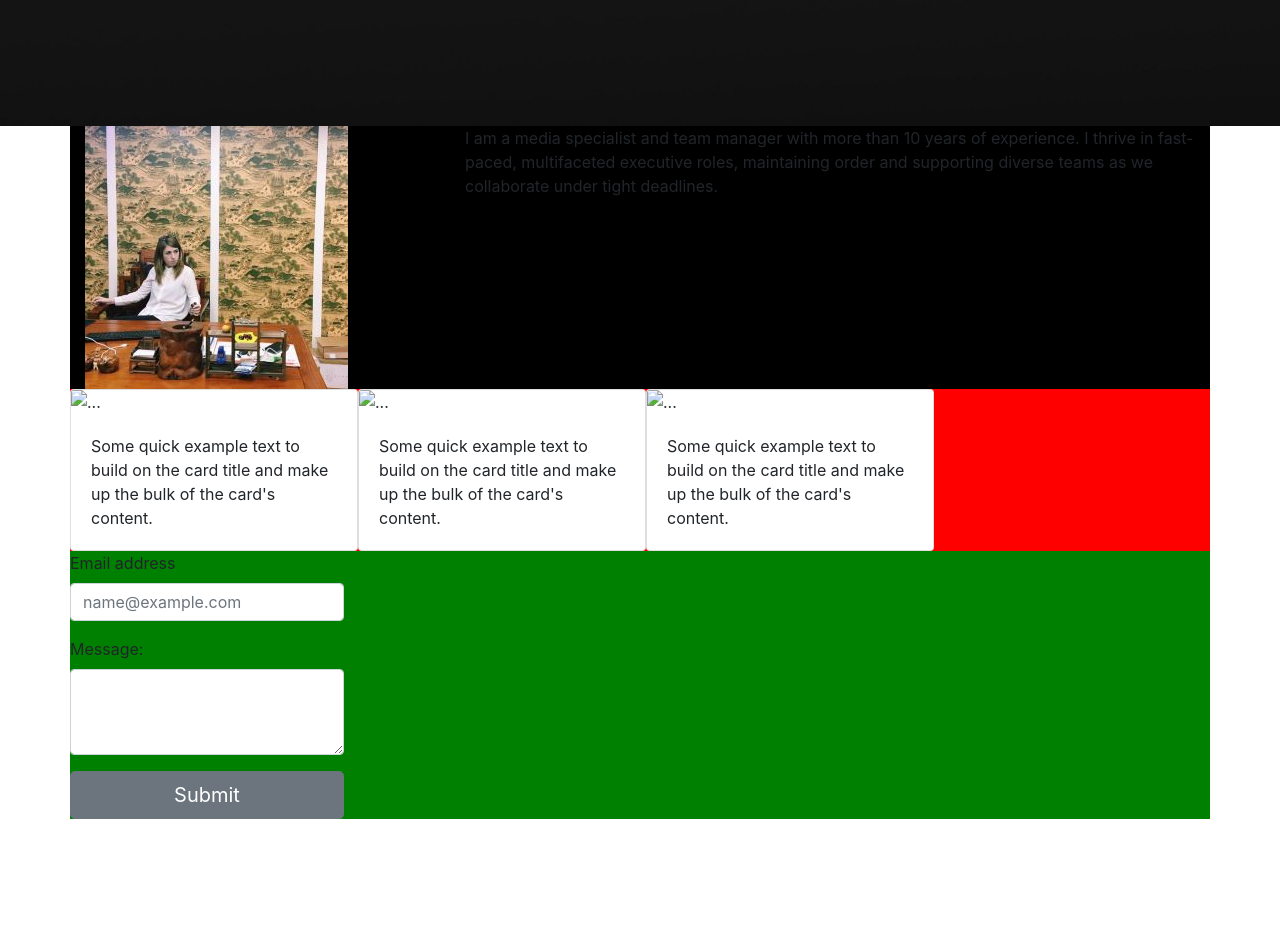
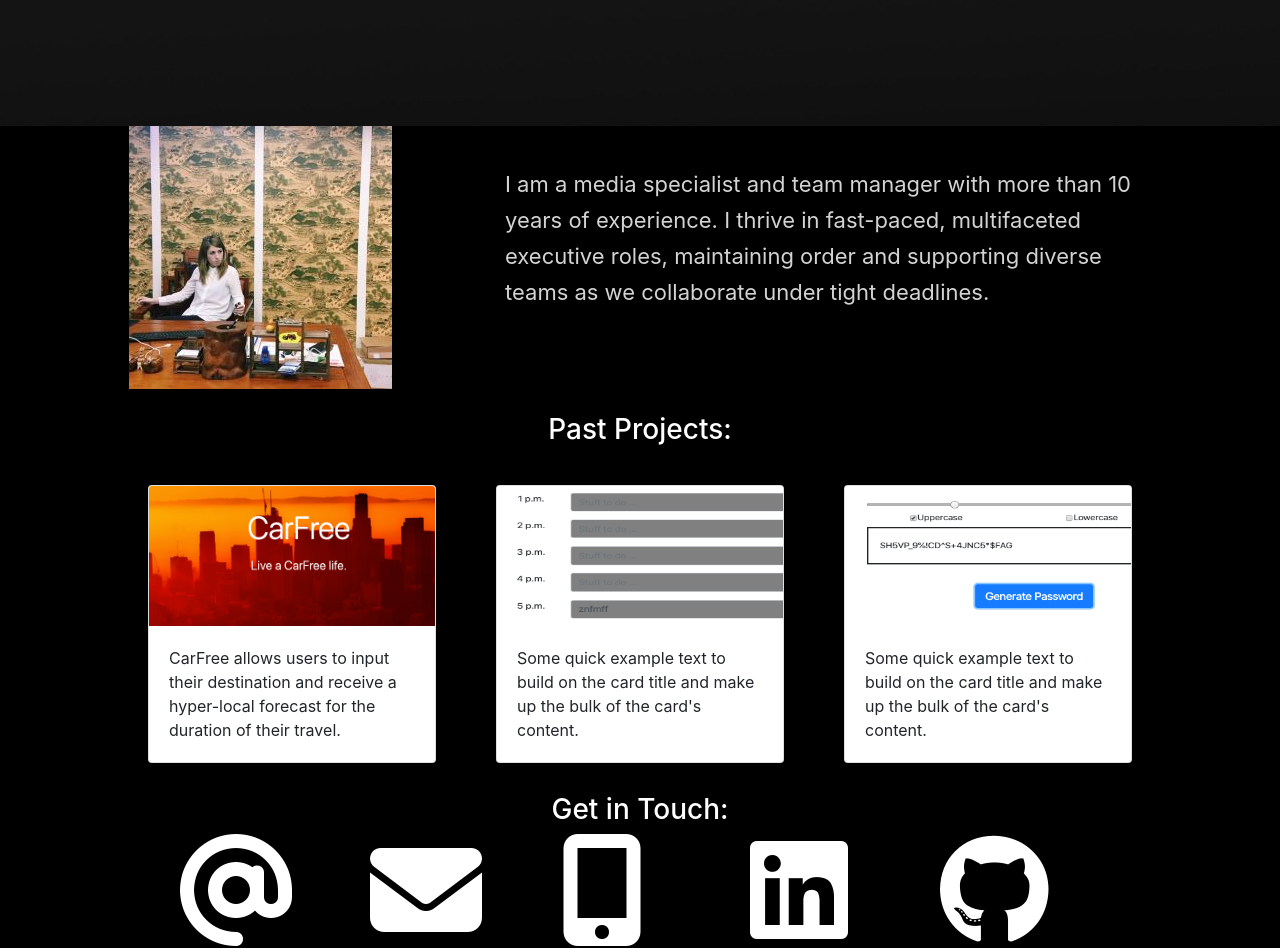
Before and after one commit to marykatewhite/NewPortfolio, a plain HTML site: page index.html in a window 1280 px wide. Shown: the part 480-1428 px from the top of the page. Before the commit the page ends 1299 px from the top, so only its background shows below. Drawn offline with nearby package versions, Linux system fonts and the light colour scheme.

Commit message:
adds a lil content, styles a lil bit, everything is darkness

```diff
--- a/index.html
+++ b/index.html
@@ -5,17 +5,17 @@
     <meta charset="UTF-8">
     <meta name="viewport" content="width=device-width, initial-scale=1.0">
     <meta http-equiv="X-UA-Compatible" content="ie=edge">
+    <script src="https://kit.fontawesome.com/aaecb17ad1.js" crossorigin="anonymous"></script>
     <link rel="stylesheet" href="./style.css">
     <link rel="stylesheet" href="https://stackpath.bootstrapcdn.com/bootstrap/4.4.1/css/bootstrap.min.css"
         integrity="sha384-Vkoo8x4CGsO3+Hhxv8T/Q5PaXtkKtu6ug5TOeNV6gBiFeWPGFN9MuhOf23Q9Ifjh" crossorigin="anonymous">
     <title>Mary Kate White</title>
 </head>
 
-<body>
-    <nav class="navbar navbar-expand-lg navbar-light bg-light">
-        <a class="navbar-brand" href="#">MKW</a>
-        <button class="navbar-toggler" type="button" data-toggle="collapse" data-target="#navbarTogglerDemo02"
-            aria-controls="navbarTogglerDemo02" aria-expanded="false" aria-label="Toggle navigation">
+<body style="background-color:#000000">
+    <nav class="navbar navbar-expand-lg navbar-collapse show collapse navbar-light bg-light">
+        <a class="navbar-brand" href="index.html">MKW</a>
+        <button class="navbar-toggler" type="button" data-toggle="collapse" data-target="#navbarTogglerDemo02">
             <span class="navbar-toggler-icon"></span>
         </button>
 
@@ -43,30 +43,37 @@
 
     <div class="container" id="aboutMe">
         <div class="row">
-            <div class="col-xs-12 col-md-4">
-                <img src="images/vcool.jpg" alt="Mary Kate White">
+            <div class="col-xs-12 col-md-4 justify-content-center">
+                <img src="images/vcool.jpg" id="myFace" alt="Mary Kate White">
             </div>
-            <div class="col-xs-12 col-md-8">
-                I am a media specialist and team manager with more than 10 years of experience. I thrive in fast-paced,
-                multifaceted executive roles, maintaining order and supporting diverse teams as we collaborate under
-                tight deadlines.
+            <div class="col-xs-12 col-md-8 vertical-center">
+                <p id="bioText">I am a media specialist and team manager with more than 10 years of experience. I thrive
+                    in fast-paced,
+                    multifaceted executive roles, maintaining order and supporting diverse teams as we collaborate under
+                    tight deadlines.</p>
             </div>
         </div>
     </div>
 
     <div class="container" id="projects">
-        <div class="row">
+        <div class="row justify-content-center">
+            <div class="col-xs-12">
+                <br>
+                <h3 id="pastProjects">Past Projects:</h3>
+            </div>
+        </div>
+        <div class="row justify-content-center">
 
             <div class="card" style="width: 18rem;">
-                <img src="..." class="card-img-top" alt="...">
+                <img src="images/carfree card.png" class="card-img-top" alt="carfree">
                 <div class="card-body">
-                    <p class="card-text">Some quick example text to build on the card title and make up the bulk of the
-                        card's content.</p>
+                    <p class="card-text">CarFree allows users to input their destination and receive a hyper-local
+                        forecast for the duration of their travel.</p>
                 </div>
             </div>
 
             <div class="card" style="width: 18rem;">
-                <img src="..." class="card-img-top" alt="...">
+                <img src="images/dayplanner2.png" class="card-img-top" alt="dayplanner">
                 <div class="card-body">
                     <p class="card-text">Some quick example text to build on the card title and make up the bulk of the
                         card's content.</p>
@@ -75,7 +82,7 @@
 
 
             <div class="card" style="width: 18rem;">
-                <img src="..." class="card-img-top" alt="...">
+                <img src="images/password generator.png" class="card-img-top" alt="passwordgenerator">
                 <div class="card-body">
                     <p class="card-text">Some quick example text to build on the card title and make up the bulk of the
                         card's content.</p>
@@ -86,21 +93,31 @@
     </div>
 
     <div class="container" id="contact">
-        <div class="row">
+        <div class="row justify-content-center">
             <div class="col-xs-12">
-                <form>
-                    <div class="form-group">
-                        <label for="email">Email address</label>
-                        <input type="email" class="form-control" id="emailInput" placeholder="name@example.com">
-                    </div>
-                    <div class="form-group">
-                        <label for="Textarea1">Message:</label>
-                        <textarea class="form-control" id="exampleFormControlTextarea1" rows="3"></textarea>
-                    </div>
-                </form>
-                <button type="button" class="btn btn-secondary btn-lg btn-block">Submit</button>
+                <h3 id="contactLabel">Get in Touch:</h3>
             </div>
         </div>
+        <div class="row justify-content-center">
+            <div class="col-xs-12 col-sm-2 justify-content-center">
+                <span style="color: white"><i class="fas fa-at fa-7x"></i></span>
+            </div>
+            <div class="col-xs-12 col-sm-2 justify-content-center">
+                <span style="color: white"><i class="fas fa-envelope fa-7x"></i></span>
+            </div>
+            <div class="col-xs-12 col-sm-2 justify-content-center">
+                <span style="color: white"><i class="fas fa-mobile-alt fa-7x"></i></span>
+            </div>
+            <div class="col-xs-12 col-sm-2 justify-content-center">
+                <span style="color: white"><i class="fab fa-linkedin fa-7x"></i></span>
+            </div>
+            <div class="col-xs-12 col-sm-2 justify-content-center">
+                <span style="color: white"><i class="fab fa-github fa-7x"></i></span>
+            </div>
+        </div>
+    </div>
+
+    </div>
     </div>
 
     <!-- https://images.pexels.com/photos/1061623/pexels-photo-1061623.jpeg?auto=compress&cs=tinysrgb&dpr=2&h=650&w=940 -->
--- a/style.css
+++ b/style.css
@@ -1,3 +1,8 @@
+body {
+    background-color: black;
+    color: black;
+}
+
 #introBox {
     background-image: url("images/hillH.jpg");
     background-size: cover;
@@ -5,18 +10,6 @@
     background-attachment: scroll;
     background-position: bottom;
     text-align: center;
-}
-
-#aboutMe {
-    background-color: black;
-}
-
-#projects {
-    background-color: red;
-}
-
-#contact {
-    background-color: green;
 }
 
 .jumbotron-fluid {
@@ -27,14 +20,39 @@
     font-size: 100px;
     line-height: 90px;
     padding-top: 50px;
+    padding-bottom: 75px;
 }
 
 #introText {
     color: white;
-    padding-top: 75px;
     font-size: 20px;
+    background-color: black;
 }
 
-body {
-    background-color: black;
+#bioText {
+    padding: 40px;
+    color: lightgray;
+    font-size: 22px;
+    line-height: 36px;
 }
+
+#myFace {
+    margin: auto;
+    display: block;
+}
+
+.card-img-top {
+    height: 140px;
+}
+
+.card {
+    margin: 30px;
+}
+
+#pastProjects {
+    color: white;
+}
+
+#contactLabel {
+    color: white;
+}
```
Also changed, not shown: images/carfree card.png (added), images/dayplanner1.png (added), images/dayplanner2.png (added), images/password generator.png (added), 2 other files.
